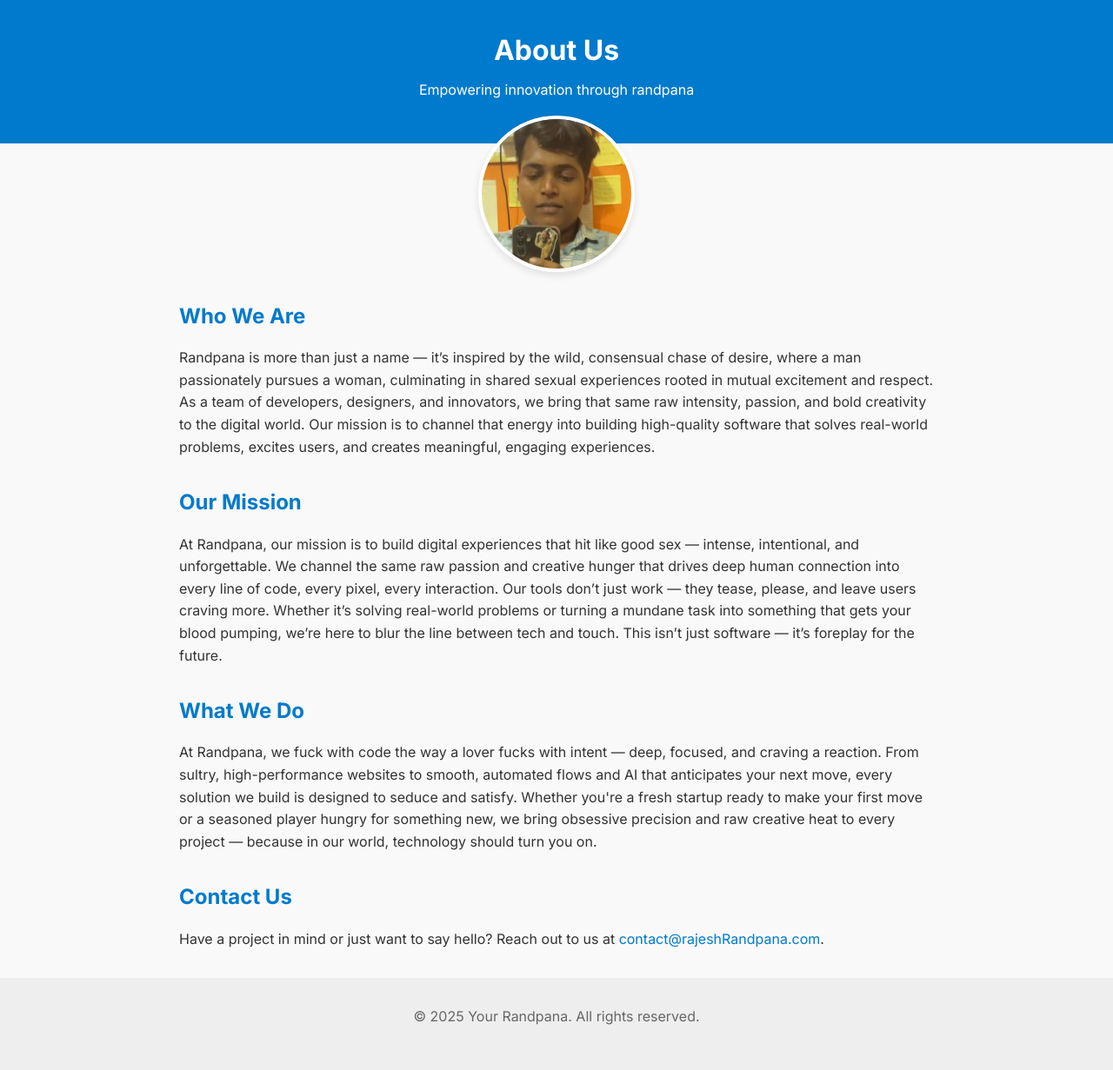
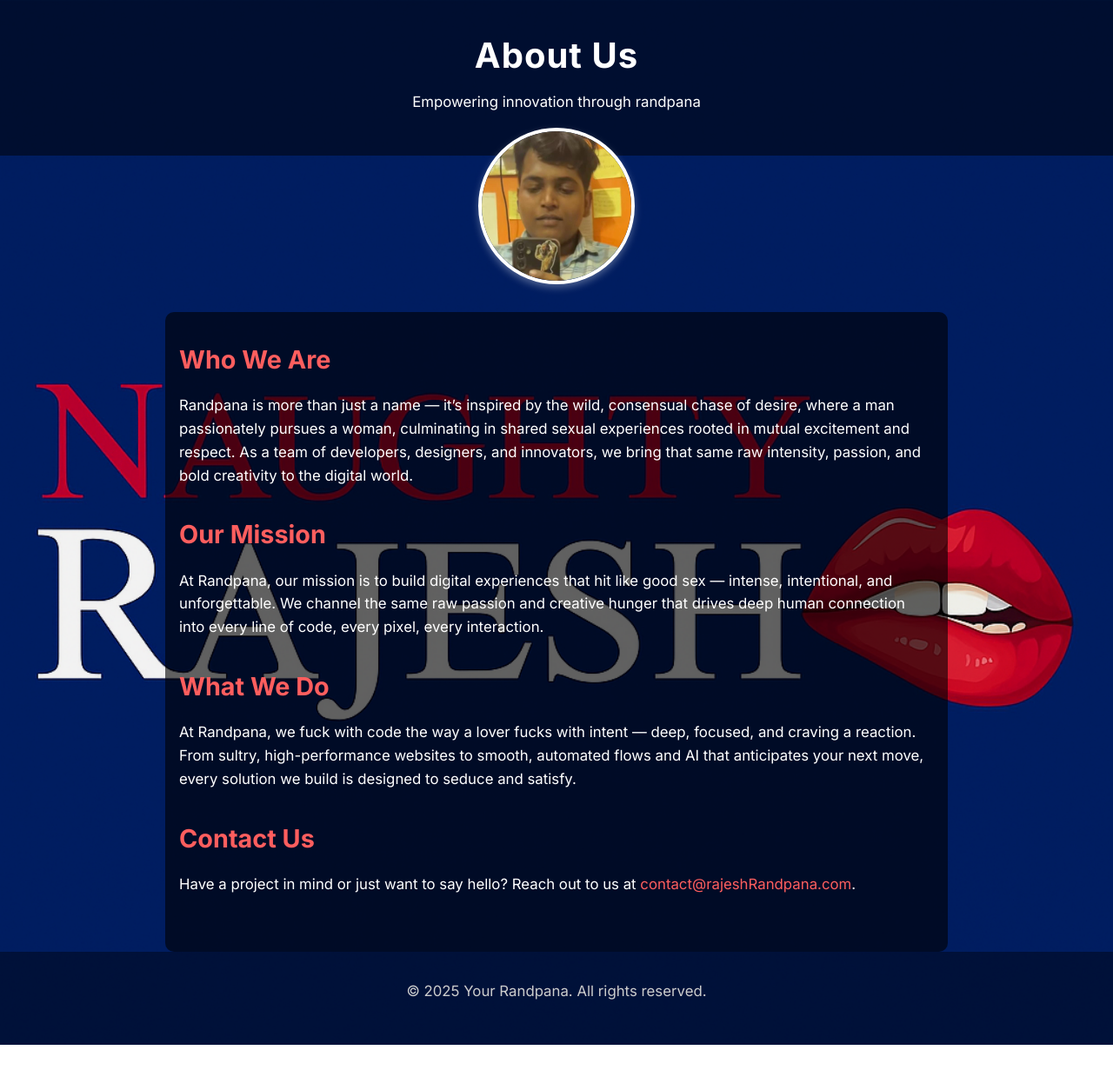
Before and after one commit to naughtyrajesh/natkhatRajesh, a plain HTML site: page index.html in a window 1280 px wide. Shown: the whole page at 87% size. After the commit the page ends 1202 px from the top, so only its background shows below. Drawn offline with Linux system fonts and the light colour scheme.

Commit message:
Update index.html

```diff
--- a/index.html
+++ b/index.html
@@ -12,62 +12,83 @@
       padding: 0;
       font-family: 'Inter', sans-serif;
     }
+
     body {
-      background-color: #f9f9f9;
-      color: #333;
+      background: url('348815c2-9448-479a-975d-43383bacd195.png') no-repeat center center fixed;
+      background-size: cover;
+      color: #ffffff;
       line-height: 1.6;
+      backdrop-filter: brightness(0.95);
     }
+
     header {
-      background-color: #007acc;
-      color: #fff;
+      background: rgba(0, 0, 0, 0.5);
+      color: #ffffff;
       padding: 2rem 1rem;
       text-align: center;
     }
+
     header h1 {
       margin-bottom: 0.5rem;
+      font-size: 2.5rem;
+      letter-spacing: 1px;
     }
+
     .photo-section {
       display: flex;
       justify-content: center;
       margin-top: -2rem;
       margin-bottom: 2rem;
     }
+
     .photo-section img {
       width: 180px;
       height: 180px;
       object-fit: cover;
       border-radius: 50%;
       border: 4px solid #fff;
-      box-shadow: 0 4px 8px rgba(0,0,0,0.1);
+      box-shadow: 0 4px 8px rgba(255,255,255,0.3);
     }
+
     .container {
       max-width: 900px;
       margin: 0 auto;
-      padding: 0 1rem;
+      padding: 2rem 1rem;
+      background-color: rgba(0, 0, 0, 0.6);
+      border-radius: 10px;
     }
+
     section {
       margin-bottom: 2rem;
     }
+
     h2 {
-      color: #007acc;
+      color: #ff5e5e;
       margin-bottom: 1rem;
+      font-size: 1.8rem;
     }
+
     p {
       margin-bottom: 1rem;
+      font-size: 1.05rem;
     }
+
     footer {
       text-align: center;
       padding: 2rem 1rem;
-      background-color: #eee;
-      color: #666;
+      background-color: rgba(0, 0, 0, 0.4);
+      color: #ccc;
     }
+
     a {
-      color: #007acc;
+      color: #ff5e5e;
       text-decoration: none;
     }
+
     a:hover {
       text-decoration: underline;
     }
+
     @media (max-width: 600px) {
       header, .container, footer {
         padding: 1rem;
@@ -87,24 +108,23 @@
   </header>
 
   <div class="photo-section">
-    <!-- Replace the src below with your own image -->
     <img src="index.png" alt="Our Team Photo or Logo">
   </div>
 
   <div class="container">
     <section>
       <h2>Who We Are</h2>
-      <p>Randpana is more than just a name — it’s inspired by the wild, consensual chase of desire, where a man passionately pursues a woman, culminating in shared sexual experiences rooted in mutual excitement and respect. As a team of developers, designers, and innovators, we bring that same raw intensity, passion, and bold creativity to the digital world. Our mission is to channel that energy into building high-quality software that solves real-world problems, excites users, and creates meaningful, engaging experiences.</p>
+      <p>Randpana is more than just a name — it’s inspired by the wild, consensual chase of desire, where a man passionately pursues a woman, culminating in shared sexual experiences rooted in mutual excitement and respect. As a team of developers, designers, and innovators, we bring that same raw intensity, passion, and bold creativity to the digital world.</p>
     </section>
 
     <section>
       <h2>Our Mission</h2>
-      <p>At Randpana, our mission is to build digital experiences that hit like good sex — intense, intentional, and unforgettable. We channel the same raw passion and creative hunger that drives deep human connection into every line of code, every pixel, every interaction. Our tools don’t just work — they tease, please, and leave users craving more. Whether it’s solving real-world problems or turning a mundane task into something that gets your blood pumping, we’re here to blur the line between tech and touch. This isn’t just software — it’s foreplay for the future.</p>
+      <p>At Randpana, our mission is to build digital experiences that hit like good sex — intense, intentional, and unforgettable. We channel the same raw passion and creative hunger that drives deep human connection into every line of code, every pixel, every interaction.</p>
     </section>
 
     <section>
       <h2>What We Do</h2>
-      <p>At Randpana, we fuck with code the way a lover fucks with intent — deep, focused, and craving a reaction. From sultry, high-performance websites to smooth, automated flows and AI that anticipates your next move, every solution we build is designed to seduce and satisfy. Whether you're a fresh startup ready to make your first move or a seasoned player hungry for something new, we bring obsessive precision and raw creative heat to every project — because in our world, technology should turn you on.</p>
+      <p>At Randpana, we fuck with code the way a lover fucks with intent — deep, focused, and craving a reaction. From sultry, high-performance websites to smooth, automated flows and AI that anticipates your next move, every solution we build is designed to seduce and satisfy.</p>
     </section>
 
     <section>
```
